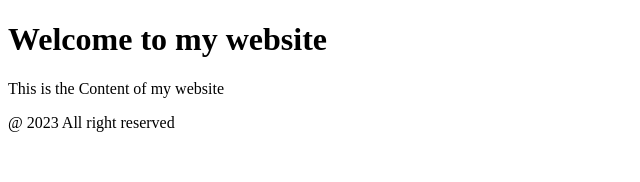
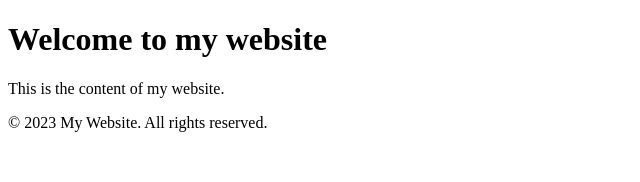
Before and after one commit to acciojob/page-layout-arjunsinghbazal, a React app: page / in a window 1280 px wide. Shown: the top 182 px of the page, without its empty margins (0-640 px from the left). Built offline with nearby package versions, Linux system fonts and the light colour scheme.

Commit message:
submitting code-Wed Jun 14 2023 14:53:17 GMT+0530 (India Standard Time)

```diff
--- a/src/components/Children.js
+++ b/src/components/Children.js
@@ -1,6 +1,5 @@
 import React from "react";
-const Children=()=>{
-   return(<p>This is the Content of my website</p>)
-  };
-
+const Children = () => {
+  return <p>This is the content of my website.</p>;
+};
 export default Children;
--- a/src/components/Footer.js
+++ b/src/components/Footer.js
@@ -1,6 +1,5 @@
 import React from "react";
-const Footer=()=>{
-   return(<div>@ 2023 All right reserved</div>)
-  };
-
+const Footer = () => {
+  return <div>© 2023 My Website. All rights reserved.</div>;
+};
 export default Footer;
```
